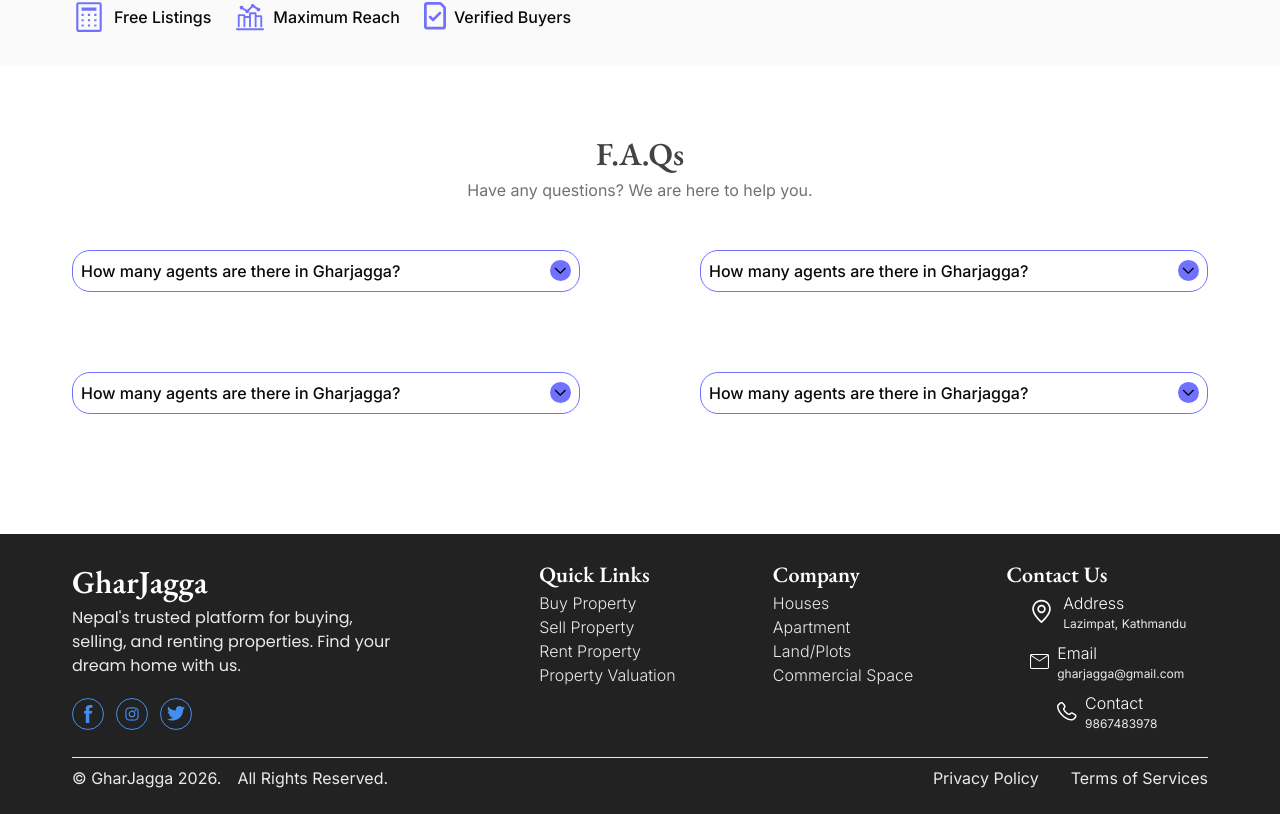
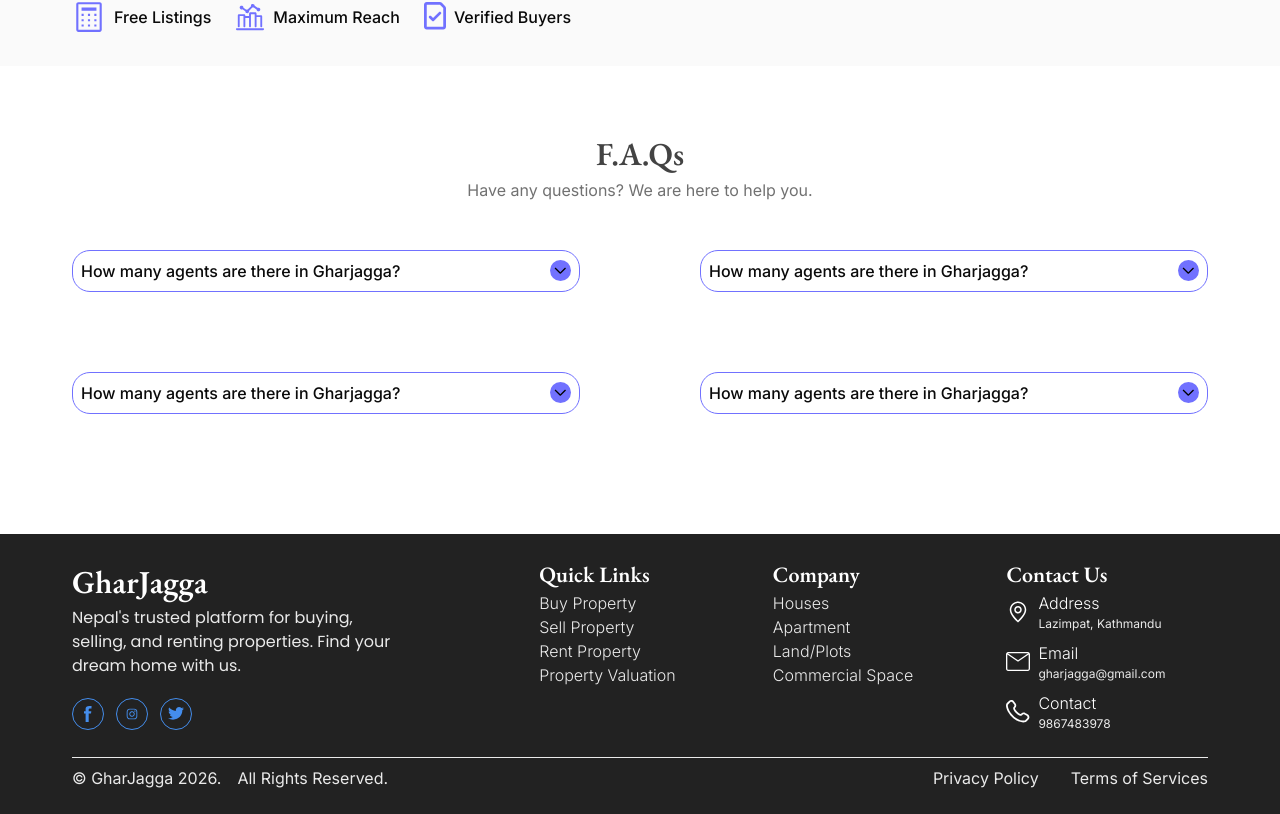
Before and after one commit to rawmess2057/real-estate-frontend, a Next.js app: page / in a window 1280 px wide. Shown: the part 3782-4596 px from the top of the page. Built offline with nearby package versions, Linux system fonts and the light colour scheme.

Commit message:
Enhance footer component: update social media icons with alt text and improve layout for contact information

```diff
--- a/src/components/layout/footer.tsx
+++ b/src/components/layout/footer.tsx
@@ -14,14 +14,14 @@
                     properties. Find your dream home with us.</p>
 
                 <div className='flex items-center gap-3 mt-5 md:justify-start justify-center'>
-                    <div className='h-8 w-8 rounded-full flex items-center justify-center  border border-[#448DEC] relative'>
-                        <img src="/images/fb.svg" alt="" className='absolute'/>
+                    <div className='h-8 w-8 rounded-full flex items-center justify-center border border-[#448DEC]'>
+                        <img src="/images/fb.svg" alt="facebook" className='w-4 h-4 object-contain'/>
                     </div>
-                    <div className='h-8 w-8 rounded-full flex items-center justify-center  border border-[#448DEC] relative'>
-                        <img src="/images/insta.svg" alt="" className='absolute'/>
+                    <div className='h-8 w-8 rounded-full flex items-center justify-center border border-[#448DEC]'>
+                        <img src="/images/insta.svg" alt="instagram" className='w-4 h-4 object-contain'/>
                     </div>
-                    <div className='h-8 w-8 rounded-full flex items-center justify-center  border border-[#448DEC] relative'>
-                        <img src="/images/twitter.svg" alt="" className='absolute'/>
+                    <div className='h-8 w-8 rounded-full flex items-center justify-center border border-[#448DEC]'>
+                        <img src="/images/twitter.svg" alt="twitter" className='w-4 h-4 object-contain'/>
                     </div>
                 </div>
             </div>
@@ -51,25 +51,25 @@
             <div className='flex flex-col md:text-start text-center '>
                 <p className={`${ebGaramond.className} font-semibold text-[22px] text-white`}>
                     Contact Us</p>
-                <div className='flex flex-col gap-y-2'>
-                <div className='flex items-center justify-center gap-2'>
-                    <img src="/images/location.svg" alt="" />
+                <div className='flex flex-col gap-y-2 md:items-start items-center'>
+                <div className='flex items-center gap-2'>
+                    <img src="/images/location.svg" alt="location" className='w-6 h-6 object-contain'/>
                     <div>
                         <p className='text-white font-light'>Address</p>
                         <p className='text-[#EAEAEA] text-[12px]'>
                             Lazimpat, Kathmandu</p>
                     </div>
                 </div>
-                <div className='flex items-center justify-center gap-2'>
-                    <img src="/images/email.svg" alt="" />
+                <div className='flex items-center gap-2'>
+                    <img src="/images/email.svg" alt="email" className='w-6 h-6 object-contain'/>
                     <div>
                         <p className='text-white font-light'>Email</p>
                         <p className='text-[#EAEAEA] text-[12px]'>
                             gharjagga@gmail.com</p>
                     </div>
                 </div>
-                <div className='flex items-center justify-center gap-2'>
-                    <img src="/images/phone.svg" alt="" />
+                <div className='flex items-center gap-2'>
+                    <img src="/images/phone.svg" alt="phone" className='w-6 h-6 object-contain'/>
                     <div>
                         <p className='text-white font-light '>Contact</p>
                         <p className='text-[#EAEAEA] text-[12px]'>
```
